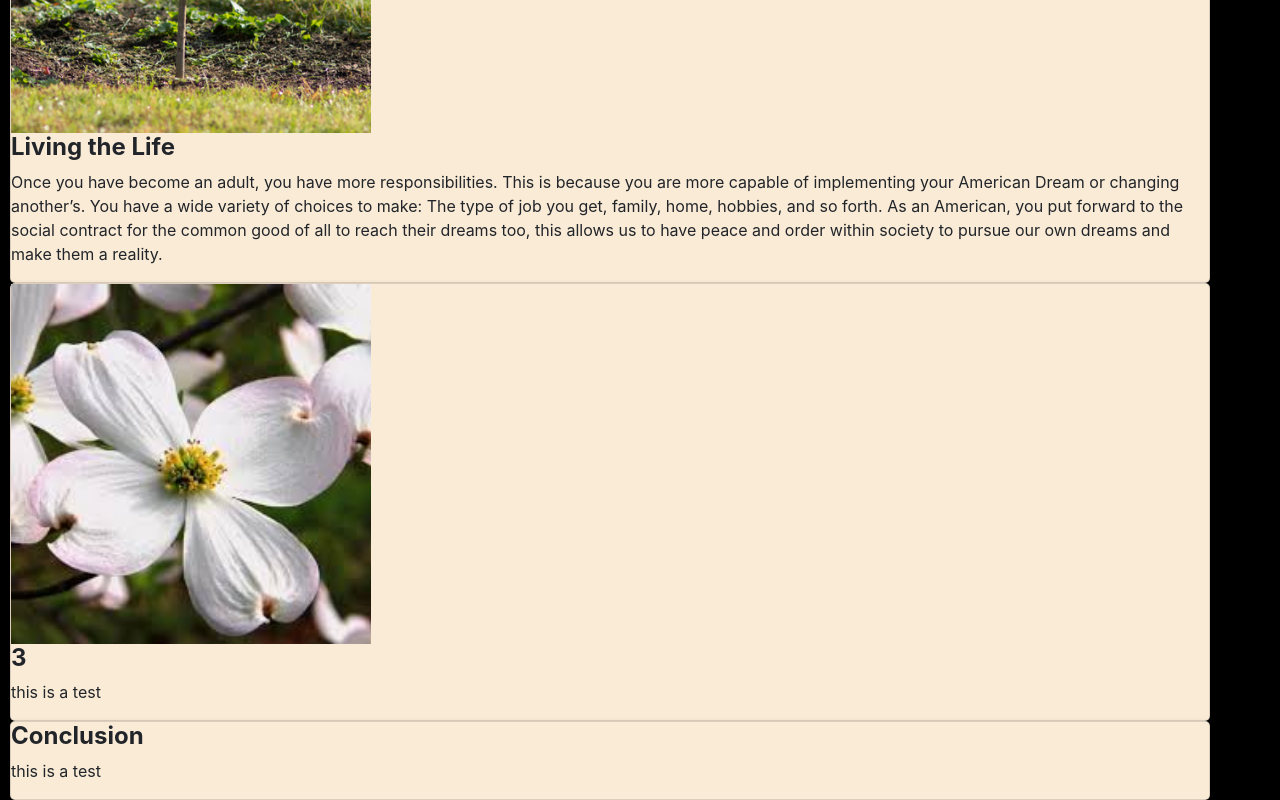
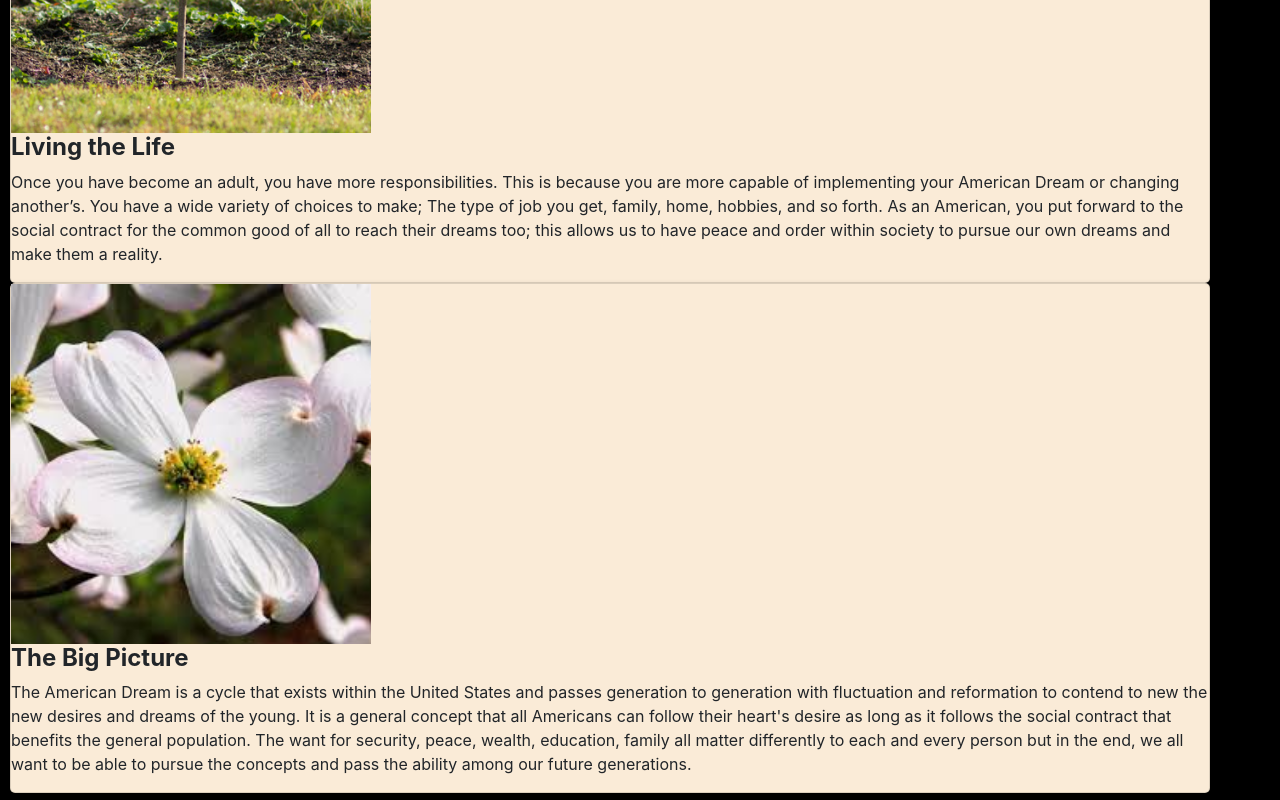
Before and after one commit to EthanL72201/PhotoEssayEnglish, a plain HTML site: page index.html in a window 1280 px wide. Shown: the part 1010-1810 px from the top of the page. Drawn offline with nearby package versions, Linux system fonts and the light colour scheme; a script that the page names is missing.

Commit message:
Add files via upload

```diff
--- a/index.html
+++ b/index.html
@@ -19,7 +19,7 @@
      <img class="card-img-top" src="testimage4.jpeg" alt="Test Pic" style="width:360px" "height:200px" "align-content: center">
     <h1>Ethan Long - Photo Essay</h1>
     <div class="card">
-    <p class="Paragraph">American Individualism presents opportunities to the populace to follow their desires to achieve life, liberty, and the pursuit of happiness while maintaining order and equality through the social contract and common good that is unique in America. From rags to riches, self-made individuals constantly send waves across society that positively impact others to achieve all they can.  The unique journey that everyone undertakes to achieve their goals and dreams  while coexisting with everyone who are also on their own path turns American society into heartfelt stories that inspire others across the world to the betterment of their own lives. </p>
+    <p class="Paragraph">American Individualism presents opportunities to the populace to follow their desires to achieve life, liberty, and the pursuit of happiness while maintaining order and equality through the social contract and common good that is unique in America. From rags to riches, self-made individuals constantly send waves across society that positively impact others to achieve all they can.  The unique journey that everyone undertakes to achieve their goals and dreams while coexisting with everyone who is also on their own path turns American society into heartfelt stories that inspire others across the world to the betterment of their own lives.</p>
     </div>
 
     <div class="Row">
@@ -34,21 +34,16 @@
       <div class="card">
   <img class="picture" src="testimage2.jpg" alt="Test Pic" style="width:360px" "height:200px">
   <h4 class="Title"><b>Living the Life</b></h4>
-  <p class="Paragraph">Once you have become an adult, you have more responsibilities. This is because you are more capable of implementing your American Dream or changing another’s. You have a wide variety of choices to make: The type of job you get, family, home, hobbies, and so forth. As an American, you put forward to the social contract for the common good of all to reach their dreams too, this allows us to have peace and order within society to pursue our own dreams and make them a reality.
+  <p class="Paragraph">Once you have become an adult, you have more responsibilities. This is because you are more capable of implementing your American Dream or changing another’s. You have a wide variety of choices to make; The type of job you get, family, home, hobbies, and so forth. As an American, you put forward to the social contract for the common good of all to reach their dreams too; this allows us to have peace and order within society to pursue our own dreams and make them a reality.
 </p>
 </div>
 
       <div class="card">
   <img class="picture" src="testimage3.jpeg" alt="Test Pic" style="width:360px" "height:200px">
-  <h4 class="Title"><b>3</b></h4>
-<p class="Paragraph">this is a test</p>
+  <h4 class="Title"><b>The Big Picture</b></h4>
+<p class="Paragraph">The American Dream is a cycle that exists within the United States and passes generation to generation with fluctuation and reformation to contend to new the new desires and dreams of the young. It is a general concept that all Americans can follow their heart's desire as long as it follows the social contract that benefits the general population. The want for security, peace, wealth, education, family all matter differently to each and every person but in the end, we all want to be able to pursue the concepts and pass the ability among our future generations.
+</p>
   </div>
-
-      <div class="card">
-  <h4 class="Title"><b>Conclusion</b></h4>
-<p class="Paragraph">this is a test</p>
-  </div>
-
         <body>
 
     <style>
```
Also changed, not shown: testimage3.jpg (added).
